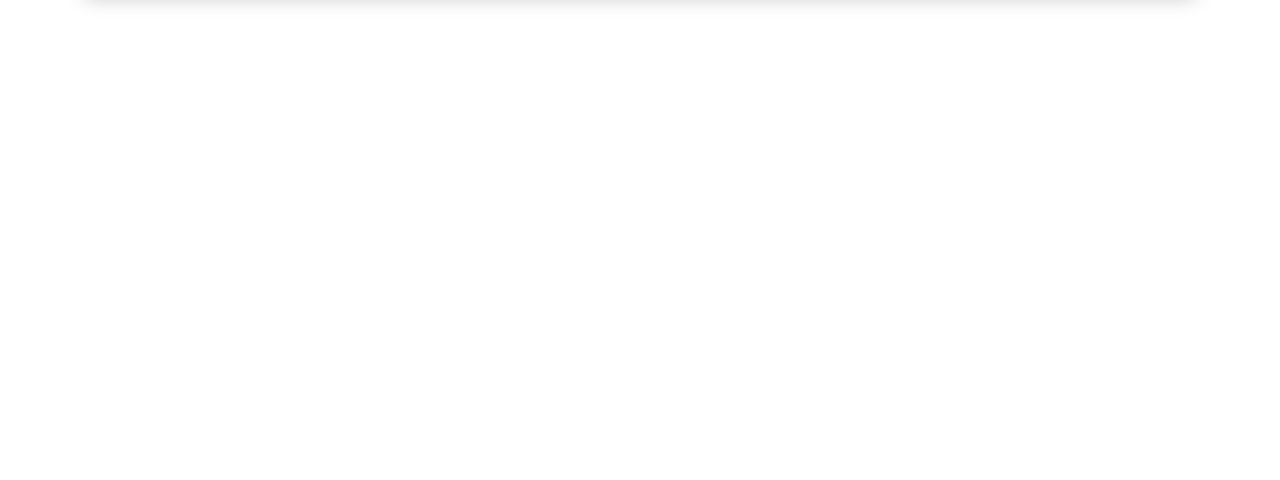
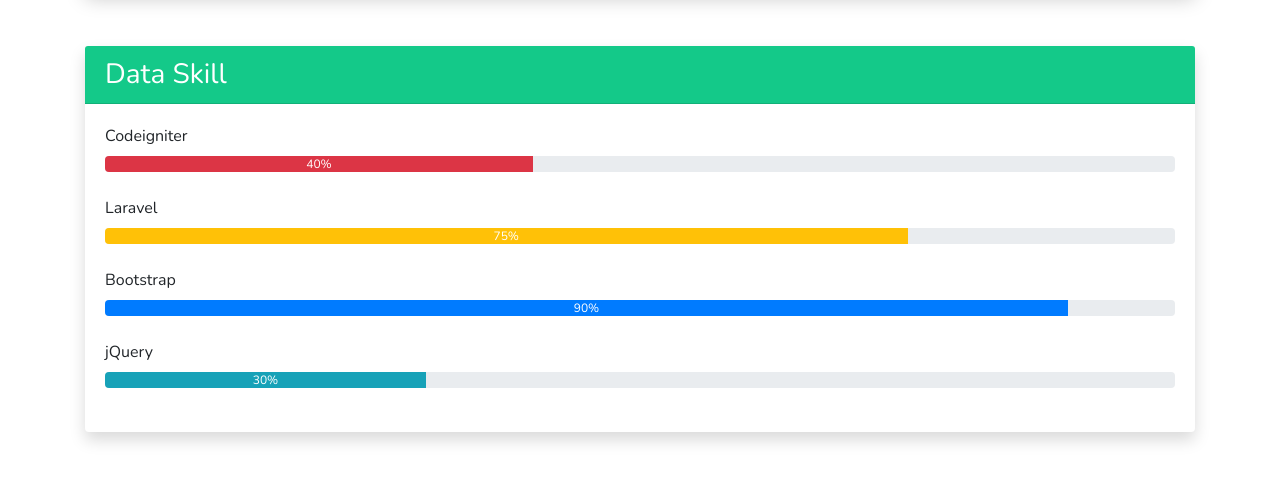
Before and after one commit to zahniar88/portfolio, a plain HTML site: page index.html in a window 1280 px wide. Shown: the part 706-1186 px from the top of the page. Before the commit the page ends 800 px from the top, so only its background shows below. Drawn offline with nearby package versions, Linux system fonts and the light colour scheme; a web font is replaced by a local one.

Commit message:
add scrollreveal and data skill

```diff
--- /dev/null
+++ b/app.js
@@ -0,0 +1,15 @@
+var slideUp = {
+    opacity: 0.5,
+    scale: 0,
+    duration: 1000
+};
+
+var slideUpOne = {
+    opacity: 0.5,
+    scale: 0,
+    duration: 1000,
+    interval: 300,
+};
+
+ScrollReveal().reveal('.slide-up', slideUp);
+ScrollReveal().reveal('.slide-up-one', slideUpOne);
--- a/index.html
+++ b/index.html
@@ -34,10 +34,10 @@
         <div class="card border-0">
             <div class="card-body">
                 <div class="row">
-                    <div class="col-md-4">
+                    <div class="col-md-4 slide-up">
                         <img src="images/me.jpeg" alt="Zahniar Adirahman" class="w-100 shadow">
                     </div>
-                    <div class="col-md-8">
+                    <div class="col-md-8 slide-up">
                         <span class="badge badge-success">Hallo</span>
                         <h2>I'm <span class="font-weight-bold">Zahniar Adirahman</span></h2>
                         <h5>Web Developer And Tutor Web Developer</h5>
@@ -69,16 +69,16 @@
             </div>
             <div class="card-footer bg-teal">
                 <div class="d-flex justify-content-between">
-                    <a href="https://www.facebook.com/zahniar.adirahman.5" class="text-white" title="Facebook" target="_blank">
+                    <a href="https://www.facebook.com/zahniar.adirahman.5" class="text-white slide-up-one" title="Facebook" target="_blank">
                         <i class="fab fa-facebook-square fa-2x"></i>
                     </a>
-                    <a href="https://www.instagram.com/zahniar.space/" class="text-white" title="Instagram" target="_blank">
+                    <a href="https://www.instagram.com/zahniar.space/" class="text-white slide-up-one" title="Instagram" target="_blank">
                         <i class="fab fa-instagram fa-2x"></i>
                     </a>
-                    <a href="https://twitter.com/zahniarspace" class="text-white" title="Twitter" target="_blank">
+                    <a href="https://twitter.com/zahniarspace" class="text-white slide-up-one" title="Twitter" target="_blank">
                         <i class="fab fa-twitter fa-2x"></i>
                     </a>
-                    <a href="https://github.com/zahniar88" class="text-white" title="Github" target="_blank">
+                    <a href="https://github.com/zahniar88" class="text-white slide-up-one" title="Github" target="_blank">
                         <i class="fab fa-github fa-2x"></i>
                     </a>
                 </div>
@@ -86,11 +86,54 @@
         </div>
     </div>
 
+    <div class="container my-5">
+        <div class="card border-0 shadow">
+            <div class="card-header bg-teal text-white">
+                <h3 class="m-0">Data Skill</h3>
+            </div>
+            <div class="card-body">
+                <!-- Codeigniter -->
+                <div class="mb-4 slide-up-one">
+                    <label>Codeigniter</label>
+                    <div class="progress">
+                        <div class="progress-bar bg-danger" role="progressbar" style="width: 40%;" aria-valuenow="40" aria-valuemin="0" aria-valuemax="100">40%</div>
+                    </div>
+                </div>
+
+                <!-- Laravel -->
+                <div class="mb-4 slide-up-one">
+                    <label>Laravel</label>
+                    <div class="progress">
+                        <div class="progress-bar bg-warning" role="progressbar" style="width: 75%;" aria-valuenow="75" aria-valuemin="0" aria-valuemax="100">75%</div>
+                    </div>
+                </div>
+
+                <!-- Bootstap -->
+                <div class="mb-4 slide-up-one">
+                    <label>Bootstrap</label>
+                    <div class="progress">
+                        <div class="progress-bar" role="progressbar" style="width: 90%;" aria-valuenow="90" aria-valuemin="0" aria-valuemax="100">90%</div>
+                    </div>
+                </div>
+
+                <!-- jQuery -->
+                <div class="mb-4 slide-up-one">
+                    <label>jQuery</label>
+                    <div class="progress">
+                        <div class="progress-bar bg-info" role="progressbar" style="width: 30%;" aria-valuenow="30" aria-valuemin="0" aria-valuemax="100">30%</div>
+                    </div>
+                </div>
+            </div>
+        </div>
+    </div>
+
     <!-- Optional JavaScript -->
     <!-- jQuery first, then Popper.js, then Bootstrap JS -->
-    <script src="https://code.jquery.com/jquery-3.3.1.slim.min.js" integrity="sha384-q8i/X+965DzO0rT7abK41JStQIAqVgRVzpbzo5smXKp4YfRvH+8abtTE1Pi6jizo" crossorigin="anonymous"></script>
+    <script src="https://code.jquery.com/jquery-3.4.1.min.js" crossorigin="anonymous"></script>
     <script src="https://cdnjs.cloudflare.com/ajax/libs/popper.js/1.14.7/umd/popper.min.js" integrity="sha384-UO2eT0CpHqdSJQ6hJty5KVphtPhzWj9WO1clHTMGa3JDZwrnQq4sF86dIHNDz0W1" crossorigin="anonymous"></script>
     <script src="https://stackpath.bootstrapcdn.com/bootstrap/4.3.1/js/bootstrap.min.js" integrity="sha384-JjSmVgyd0p3pXB1rRibZUAYoIIy6OrQ6VrjIEaFf/nJGzIxFDsf4x0xIM+B07jRM" crossorigin="anonymous"></script>
+    <script src="https://unpkg.com/scrollreveal"></script>
+    <script src="app.js"></script>
 </body>
 
 </html>
--- a/style.css
+++ b/style.css
@@ -45,3 +45,11 @@
 .offset-top .card {
     box-shadow: 0px 0px 20px rgba(0, 0, 0, 0.22);
 }
+
+.slide-up {
+    visibility: hidden;
+}
+
+.slide-up-one {
+    visibility: hidden;
+}
```
